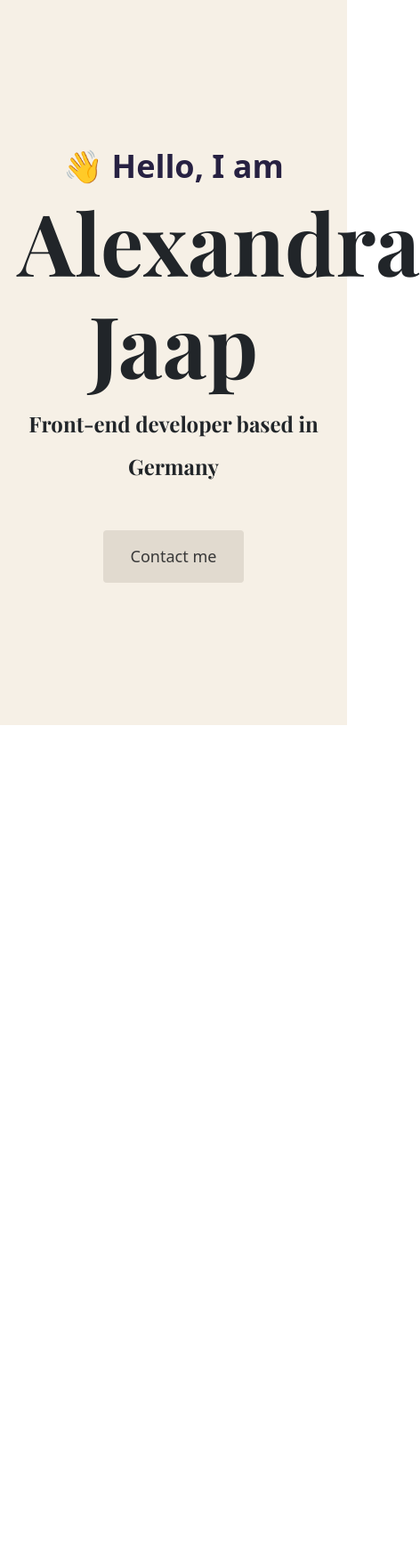
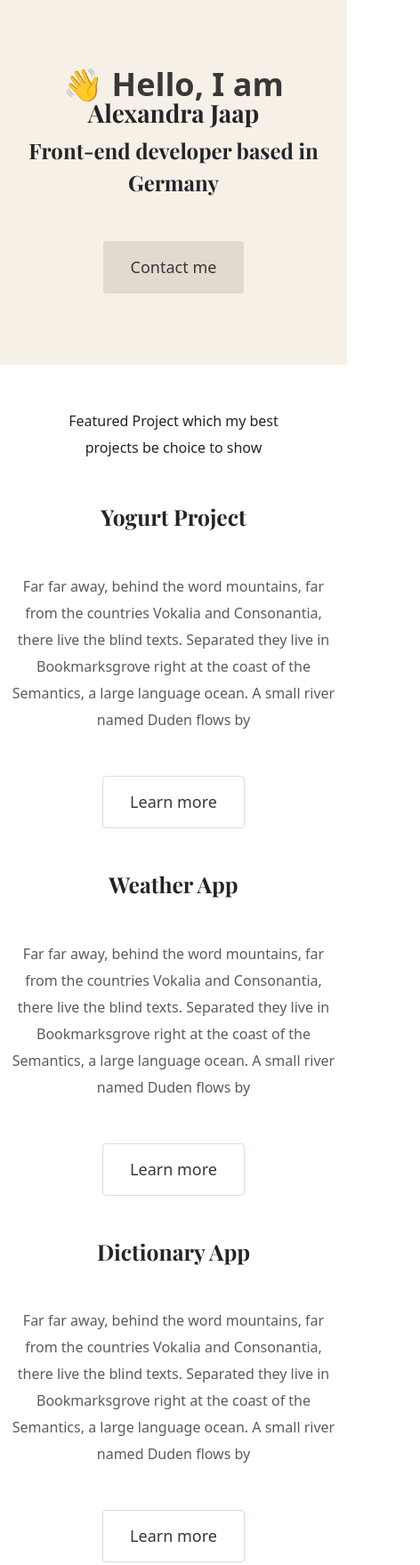
Before and after one commit to AlexandraJaap/portfolio-project, a plain HTML site: page index.html in a window 390 px wide. Shown: the whole page at 89% size, 472 px wide, since content can reach past the window. Before the commit the page ends 844 px from the top, so only its background shows below. Drawn offline with nearby package versions, Linux system fonts and the light colour scheme.

Commit message:
Integrated homepage content design

```diff
--- a/index.html
+++ b/index.html
@@ -33,5 +33,76 @@
         <a href="#" class="btn btn-branding">Contact me</a>
       </div>
     </div>
+    <p class="text-center m-5">
+      Featured Project which my best projects be choice to show
+    </p>
+    <div class="container">
+      <div class="row mb-5">
+        <div class="col d-none d-lg-block">
+          <img
+            src="images/yogurt.png
+            "
+            class="img-fluid"
+            alt=""
+          />
+        </div>
+        <div class="col">
+          <div class="project-description">
+            <h2 class="mb-5">Yogurt Project</h2>
+            <p class="mb-5 text-muted">
+              Far far away, behind the word mountains, far from the countries
+              Vokalia and Consonantia, there live the blind texts. Separated
+              they live in Bookmarksgrove right at the coast of the Semantics, a
+              large language ocean. A small river named Duden flows by
+            </p>
+            <a href="" class="btn btn-branding-outline">Learn more</a>
+          </div>
+        </div>
+      </div>
+      <div class="row mb-5">
+        <div class="col">
+          <div class="project-description">
+            <h2 class="mb-5">Weather App</h2>
+            <p class="mb-5 text-muted">
+              Far far away, behind the word mountains, far from the countries
+              Vokalia and Consonantia, there live the blind texts. Separated
+              they live in Bookmarksgrove right at the coast of the Semantics, a
+              large language ocean. A small river named Duden flows by
+            </p>
+            <a href="" class="btn btn-branding-outline">Learn more</a>
+          </div>
+        </div>
+        <div class="col d-none d-lg-block">
+          <img
+            src="images/weather.png
+            "
+            class="img-fluid"
+            alt=""
+          />
+        </div>
+      </div>
+      <div class="row mb-5">
+        <div class="col d-none d-lg-block">
+          <img
+            src="images/dictionary.png
+            "
+            class="img-fluid"
+            alt=""
+          />
+        </div>
+        <div class="col">
+          <div class="project-description">
+            <h2 class="mb-5">Dictionary App</h2>
+            <p class="mb-5 text-muted">
+              Far far away, behind the word mountains, far from the countries
+              Vokalia and Consonantia, there live the blind texts. Separated
+              they live in Bookmarksgrove right at the coast of the Semantics, a
+              large language ocean. A small river named Duden flows by
+            </p>
+            <a href="" class="btn btn-branding-outline">Learn more</a>
+          </div>
+        </div>
+      </div>
+    </div>
   </body>
 </html>
--- a/styles/portfolio.css
+++ b/styles/portfolio.css
@@ -23,8 +23,19 @@ h6 {
   font-weight: bold;
 }
 
+h1 {
+  font-size: 96px;
+  line-height: 1.5;
+}
+
+h2 {
+  font-size: 64px;
+}
+
 p {
   font-weight: normal;
+  font-size: 16px;
+  line-height: 30px;
 }
 
 .hero {
@@ -37,17 +48,13 @@ p {
   font-size: 36px;
   font-weight: bold;
   margin: 0;
-  color: #272142;
-}
-
-.hero h1 {
-  font-size: 96px;
+  color: #383838;
 }
 
 .hero h2 {
   font-family: var(--heading-font-family);
   font-weight: normal;
-  line-height: 2;
+  line-height: 1.5;
   font-size: 24px;
 }
 
@@ -59,3 +66,34 @@ p {
   line-height: 27px;
   padding: 15px 30px;
 }
+
+.btn.btn-branding-outline {
+  color: #383838;
+  border: 1px solid var(--branding-color);
+  border-radius: 4px;
+  font-size: 18px;
+  line-height: 27px;
+  padding: 15px 30px;
+}
+
+.project-description {
+  padding: 120px 60px 0;
+}
+
+@media (max-width: 900px) {
+  h1 {
+    font-size: 44px;
+    line-height: 1.5;
+  }
+  h2 {
+    font-size: 44px;
+  }
+  .hero {
+    padding: 80px 20px;
+  }
+
+  .project-description {
+    padding: 0;
+    text-align: center;
+  }
+}
```
Also changed, not shown: images/dictionary.png (added), images/weather.png (added), images/yogurt.png (added).
